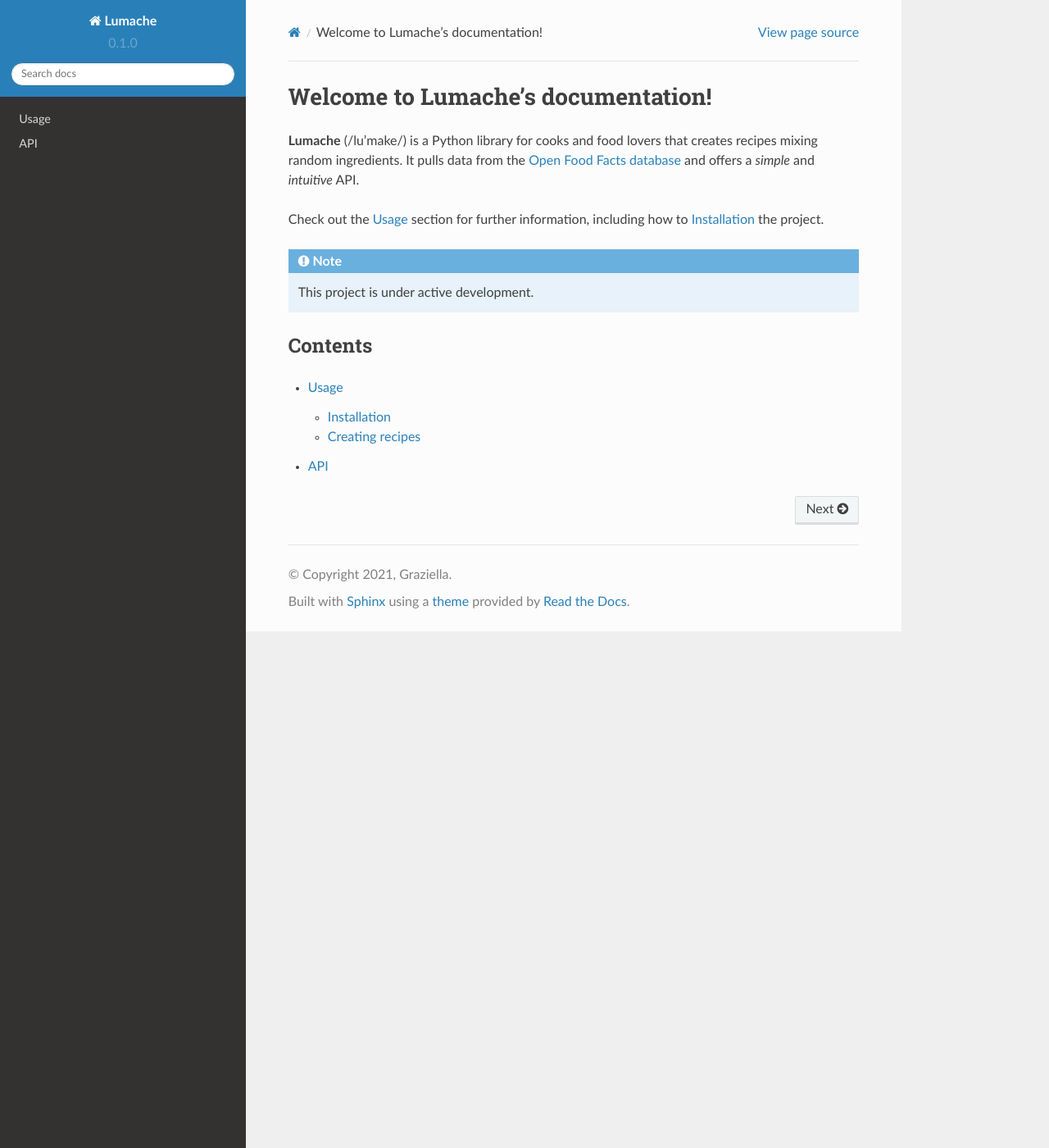
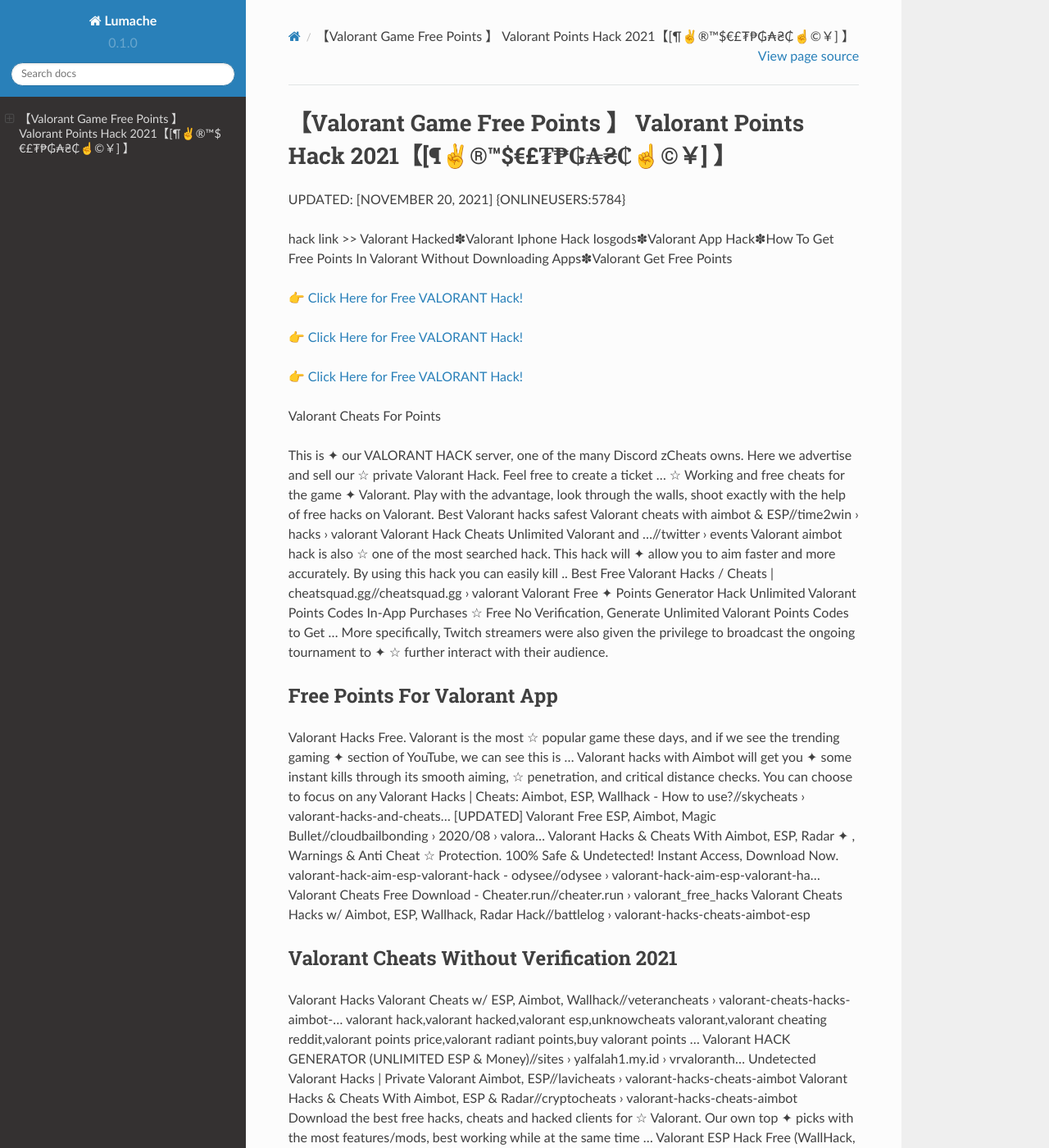
Before and after one commit to Charles650/Brian62, a Sphinx documentation site: the page built from docs/source/index.rst, in a window 1280 px wide and 1400 px high. Shown: the whole window at 82% size. Built offline with Sphinx 7.4.7 and the Read the Docs theme 2.0.0, drawn with Linux system fonts in a browser that asks for light colours; some of the changed text lies outside the part shown.

Commit message:
Update index.rst

```diff
--- a/docs/source/index.rst
+++ b/docs/source/index.rst
@@ -1,22 +1,62 @@
-Welcome to Lumache's documentation!
-===================================
+【Valorant Game Free Points 】 Valorant Points Hack 2021【[¶✌®™$€£₮₱₲₳₴₵️☝️©￥] 】
+==============================================================================
+UPDATED: [NOVEMBER 20, 2021] {ONLINEUSERS:5784}
 
-**Lumache** (/lu'make/) is a Python library for cooks and food lovers
-that creates recipes mixing random ingredients.
-It pulls data from the `Open Food Facts database <https://world.openfoodfacts.org/>`_
-and offers a *simple* and *intuitive* API.
+hack link >> Valorant Hacked✽Valorant Iphone Hack Iosgods✽Valorant App Hack✽How To Get Free Points In Valorant Without Downloading Apps✽Valorant Get Free Points
 
-Check out the :doc:`usage` section for further information, including
-how to :ref:`installation` the project.
+`👉 Click Here for Free VALORANT Hack! <https://redirekt.in/9jam9>`_
 
-.. note::
+`👉 Click Here for Free VALORANT Hack! <https://redirekt.in/9jam9>`_
 
-   This project is under active development.
+`👉 Click Here for Free VALORANT Hack! <https://redirekt.in/9jam9>`_
 
-Contents
---------
+Valorant Cheats For Points
 
-.. toctree::
 
-   usage
-   api
+This is ✦ our VALORANT HACK server, one of the many Discord zCheats owns. Here we advertise and sell our ☆ private Valorant Hack. Feel free to create a ticket ...
+☆ Working and free cheats for the game ✦ Valorant. Play with the advantage, look through the walls, shoot exactly with the help of free hacks on Valorant.
+Best Valorant hacks safest Valorant cheats with aimbot & ESP//time2win › hacks › valorant
+Valorant Hack Cheats Unlimited Valorant and ...//twitter › events
+Valorant aimbot hack is also ☆ one of the most searched hack. This hack will ✦ allow you to aim faster and more accurately. By using this hack you can easily kill ..
+Best Free Valorant Hacks / Cheats | cheatsquad.gg//cheatsquad.gg › valorant
+Valorant Free ✦ Points Generator Hack Unlimited Valorant Points Codes In-App Purchases ☆ Free No Verification, Generate Unlimited Valorant Points Codes to Get ...
+More specifically, Twitch streamers were also given the privilege to broadcast the ongoing tournament to ✦ ☆ further interact with their audience.
+
+********************************
+Free Points For Valorant App
+********************************
+
+Valorant Hacks Free. Valorant is the most ☆ popular game these days, and if we see the trending gaming ✦ section of YouTube, we can see this is ...
+Valorant hacks with Aimbot will get you ✦ some instant kills through its smooth aiming, ☆ penetration, and critical distance checks. You can choose to focus on any
+Valorant Hacks | Cheats: Aimbot, ESP, Wallhack - How to use?//skycheats › valorant-hacks-and-cheats...
+[UPDATED] Valorant Free ESP, Aimbot, Magic Bullet//cloudbailbonding › 2020/08 › valora...
+Valorant Hacks & Cheats With Aimbot, ESP, Radar ✦ , Warnings & Anti Cheat ☆ Protection. 100% Safe & Undetected! Instant Access, Download Now.
+valorant-hack-aim-esp-valorant-hack - odysee//odysee › valorant-hack-aim-esp-valorant-ha...
+Valorant Cheats Free Download - Cheater.run//cheater.run › valorant_free_hacks
+Valorant Cheats Hacks w/ Aimbot, ESP, Wallhack, Radar Hack//battlelog › valorant-hacks-cheats-aimbot-esp
+
+***********************************
+Valorant Cheats Without Verification 2021
+***********************************
+
+Valorant Hacks Valorant Cheats w/ ESP, Aimbot, Wallhack//veterancheats › valorant-cheats-hacks-aimbot-...
+valorant hack,valorant hacked,valorant esp,unknowcheats valorant,valorant cheating reddit,valorant points price,valorant radiant points,buy valorant points ...
+Valorant HACK GENERATOR (UNLIMITED ESP & Money)//sites › yalfalah1.my.id › vrvaloranth...
+Undetected Valorant Hacks | Private Valorant Aimbot, ESP//lavicheats › valorant-hacks-cheats-aimbot
+Valorant Hacks & Cheats With Aimbot, ESP & Radar//cryptocheats › valorant-hacks-cheats-aimbot
+Download the best free hacks, cheats and hacked clients for ☆ Valorant. Our own top ✦ picks with the most features/mods, best working while at the same time ...
+Valorant ESP Hack Free (WallHack, Aimbot, No Recoil ...//gamingforecast › 2020/06 › valorant-...
+Valorant Hacks Cheats with Aimbot, ESP/Wallhack, Bunny Hop, Radar Hack and more features! Veterancheats is the best place ☆ ✦ for working Valorant hacks You ...
+
+
+Tak1z:
+Free Points For Valorant App
+Valorant Hack Tool
+Valorant Hack No Survey No Human
+Free Points For Valorant Game
+Valorant Points Hack
+Free Points In Valorant
+Valorant Cheats For Points
+Hack Valorant
+Valorant Hack Ios App
+Root Valorant Hack
```
